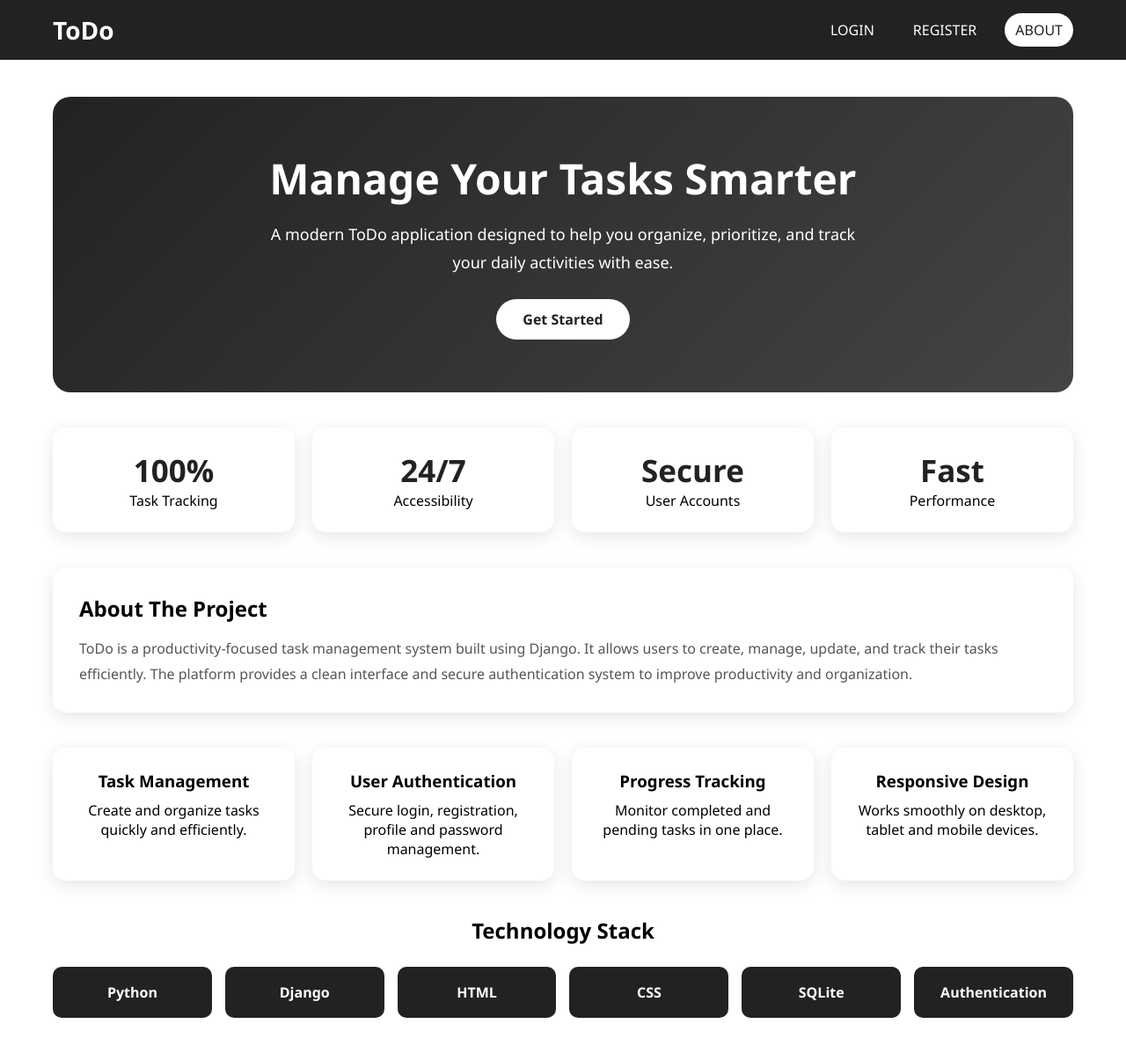
After one commit to nikunjhadiya/django-user-authentication, a Django app: page /auth/about/ in a window 1280 px wide. The commit adds this page. Shown: the whole page at 88% size. Run offline with Django 5.2, Linux system fonts and the light colour scheme.

Commit message:
Added forgot password, edit profile, logout functionality, about page and README updates

```diff
--- /dev/null
+++ b/authuser/templates/about.html
@@ -0,0 +1,83 @@
+{% extends "main.html" %} {% block content %}
+
+<div class="aboutcontainer">
+  <div class="abouthero">
+    <h1>Manage Your Tasks Smarter</h1>
+
+    <p>
+      A modern ToDo application designed to help you organize, prioritize, and
+      track your daily activities with ease.
+    </p>
+
+    <a href="{% url 'register' %}" class="aboutbtn"> Get Started </a>
+  </div>
+
+  <div class="aboutstats">
+    <div class="statcard">
+      <h2>100%</h2>
+      <p>Task Tracking</p>
+    </div>
+
+    <div class="statcard">
+      <h2>24/7</h2>
+      <p>Accessibility</p>
+    </div>
+
+    <div class="statcard">
+      <h2>Secure</h2>
+      <p>User Accounts</p>
+    </div>
+
+    <div class="statcard">
+      <h2>Fast</h2>
+      <p>Performance</p>
+    </div>
+  </div>
+
+  <div class="aboutsection">
+    <h2>About The Project</h2>
+
+    <p>
+      ToDo is a productivity-focused task management system built using Django.
+      It allows users to create, manage, update, and track their tasks
+      efficiently. The platform provides a clean interface and secure
+      authentication system to improve productivity and organization.
+    </p>
+  </div>
+
+  <div class="featuregrid">
+    <div class="featurecard">
+      <h3>Task Management</h3>
+      <p>Create and organize tasks quickly and efficiently.</p>
+    </div>
+
+    <div class="featurecard">
+      <h3>User Authentication</h3>
+      <p>Secure login, registration, profile and password management.</p>
+    </div>
+
+    <div class="featurecard">
+      <h3>Progress Tracking</h3>
+      <p>Monitor completed and pending tasks in one place.</p>
+    </div>
+
+    <div class="featurecard">
+      <h3>Responsive Design</h3>
+      <p>Works smoothly on desktop, tablet and mobile devices.</p>
+    </div>
+  </div>
+
+  <div class="techsection">
+    <h2>Technology Stack</h2>
+
+    <div class="techgrid">
+      <div class="techcard">Python</div>
+      <div class="techcard">Django</div>
+      <div class="techcard">HTML</div>
+      <div class="techcard">CSS</div>
+      <div class="techcard">SQLite</div>
+      <div class="techcard">Authentication</div>
+    </div>
+  </div>
+</div>
+{% endblock %}
--- a/authuser/templates/login.html
+++ b/authuser/templates/login.html
@@ -18,6 +18,9 @@
 
       <button type="submit">Login</button>
     </form>
+    <div class="forgetlink">
+      <a href="{% url 'forget_pasw' %}">Forgot Password?</a>
+    </div>
   </div>
 </div>
 
--- a/authuser/templates/profile.html
+++ b/authuser/templates/profile.html
@@ -33,9 +33,9 @@
       </div>
     </div>
     <div class="profilebuttons">
-      <button>Edit Profile</button>
+      <a href="{% url 'update' %}">Edit Profile</a>
       <a href="{% url 'reset_pasw' %}" class="profilebtn"> Change Password </a>
-      <button>Logout</button>
+      <a href="{% url 'logout_' %}">Logout</a>
     </div>
   </div>
 </div>
--- a/authuser/urls.py
+++ b/authuser/urls.py
@@ -1,5 +1,5 @@
 from django.urls import path
-from .views import register,login_,logout_,profile,reset_pasw
+from .views import register,login_,logout_,profile,reset_pasw,forget_pasw,update,about
 
 urlpatterns = [
     path('register/', register, name='register'),
@@ -7,5 +7,7 @@ urlpatterns = [
     path('logout_/', logout_, name='logout_'),
     path('profile/', profile, name='profile'),
     path('reset_pasw/', reset_pasw, name='reset_pasw'),
-
+    path('forget_pasw/', forget_pasw, name='forget_pasw'),
+    path('update/', update, name='update'),
+    path('about/', about, name='about'),
 ]
--- a/authuser/views.py
+++ b/authuser/views.py
@@ -95,3 +95,61 @@ def reset_pasw(request):
             return redirect('profile')
 
     return render(request,'reset_pasw.html')
+
+
+def forget_pasw(request):
+    if request.method == 'POST':
+
+        # Verify Username
+        if 'uname' in request.POST:
+            uname = request.POST['uname']
+            try:
+                user = User.objects.get(username=uname)
+                request.session['fp_user'] = user.username
+                return render(request,'forget_pasw.html',{'new': True})
+            except User.DoesNotExist:
+                messages.error(request,'User does not exist..!!')
+                return redirect('forget_pasw')
+
+        # Update Password
+        if 'new_password' in request.POST:
+            new_password = request.POST['new_password']
+            confirm_password = request.POST['confirm_password']
+            if new_password != confirm_password:
+                messages.error(request,'Passwords do not match..!!')
+                return render(request,'forget_pasw.html',{'new': True})
+            username = request.session.get('fp_user')
+
+            if not username:
+                messages.error(request,'Session expired..!!')
+                return redirect('forget_pasw')
+            u = User.objects.get(username=username)
+            u.set_password(new_password)
+            u.save()
+            del request.session['fp_user']
+            messages.success(request,'Password changed successfully..!')
+            return redirect('login_')
+    return render(request, 'forget_pasw.html')
+
+# update profile
+def update(request):
+    user = User.objects.get(username=request.user)
+    if request.method == 'POST':
+        user.first_name = request.POST['fname']
+        user.last_name = request.POST['lname']
+        user.email = request.POST['email']
+        user.save()
+        messages.success(request,'Profile updated successfully..!')
+        return redirect('profile')
+    return render(request,'update.html',{'data':user})
+
+
+# logout profile page
+def logout_(request):
+    logout(request)
+    messages.success(request, 'Logout successful..!!')
+    return redirect('login_')
+
+# about page
+def about(request):
+    return render(request,'about.html')
--- a/static/css/style.css
+++ b/static/css/style.css
@@ -127,6 +127,22 @@ nav {
     opacity: 0.9;
 }
 
+.forgetlink {
+    margin-top: 10px;
+    text-align: right;
+}
+
+.forgetlink a {
+    text-decoration: none;
+    color: #222;
+    font-size: 14px;
+    font-weight: 600;
+}
+
+.forgetlink a:hover {
+    text-decoration: underline;
+}
+
 /* Profile */
 
 .profilecontainer {
@@ -235,3 +251,183 @@ nav {
     border-color: #bfbfbf;
     /* transform: translateY(-2px); */
 }
+
+/* Update Profile */
+
+.updatecontainer {
+    width: 100%;
+    min-height: calc(100vh - 70px);
+    display: flex;
+    justify-content: center;
+    align-items: center;
+    padding: 20px;
+}
+
+.updatecard {
+    width: 450px;
+    max-width: 100%;
+    background: white;
+    padding: 25px;
+    border-radius: 12px;
+    box-shadow: 0px 5px 25px rgba(0, 0, 0, 0.15);
+}
+
+.updatecard h1 {
+    text-align: center;
+    margin-bottom: 20px;
+    color: #222;
+}
+
+.updatecard h4 {
+    text-align: center;
+    color: green;
+    margin-bottom: 10px;
+}
+
+.updatecard label {
+    display: block;
+    margin-bottom: 5px;
+    font-weight: 600;
+}
+
+.updatecard input {
+    width: 100%;
+    padding: 10px;
+    margin-bottom: 12px;
+    border: 1px solid #ddd;
+    border-radius: 6px;
+}
+
+.updatecard button {
+    width: 100%;
+    padding: 10px;
+    background: #222;
+    color: white;
+    border: none;
+    border-radius: 6px;
+    cursor: pointer;
+}
+
+.updatecard button:hover {
+    opacity: 0.9;
+}
+
+/* About Page */
+
+.aboutcontainer {
+    width: 100%;
+    max-width: 1200px;
+    margin: auto;
+    padding: 40px 20px;
+}
+
+.abouthero {
+    text-align: center;
+    padding: 60px 20px;
+    border-radius: 20px;
+    background: linear-gradient(135deg, #222, #444);
+    color: white;
+}
+
+.abouthero h1 {
+    font-size: 48px;
+    margin-bottom: 15px;
+}
+
+.abouthero p {
+    max-width: 700px;
+    margin: auto;
+    line-height: 1.8;
+    font-size: 18px;
+}
+
+.aboutbtn {
+    display: inline-block;
+    margin-top: 25px;
+    padding: 12px 30px;
+    background: white;
+    color: #222;
+    text-decoration: none;
+    border-radius: 30px;
+    font-weight: 600;
+}
+
+.aboutstats {
+    display: grid;
+    grid-template-columns: repeat(auto-fit, minmax(200px, 1fr));
+    gap: 20px;
+    margin-top: 40px;
+}
+
+.statcard {
+    background: white;
+    text-align: center;
+    padding: 25px;
+    border-radius: 15px;
+    box-shadow: 0 5px 20px rgba(0, 0, 0, 0.1);
+}
+
+.statcard h2 {
+    font-size: 35px;
+    color: #222;
+}
+
+.aboutsection {
+    margin-top: 40px;
+    background: white;
+    padding: 30px;
+    border-radius: 15px;
+    box-shadow: 0 5px 20px rgba(0, 0, 0, 0.1);
+}
+
+.aboutsection h2 {
+    margin-bottom: 15px;
+}
+
+.aboutsection p {
+    line-height: 1.8;
+    color: #555;
+}
+
+.featuregrid {
+    margin-top: 40px;
+    display: grid;
+    grid-template-columns: repeat(auto-fit, minmax(250px, 1fr));
+    gap: 20px;
+}
+
+.featurecard {
+    background: white;
+    padding: 25px;
+    border-radius: 15px;
+    text-align: center;
+    box-shadow: 0 5px 20px rgba(0, 0, 0, 0.1);
+}
+
+.featurecard h3 {
+    margin-bottom: 10px;
+}
+
+.techsection {
+    margin-top: 40px;
+}
+
+.techsection h2 {
+    text-align: center;
+    margin-bottom: 25px;
+}
+
+.techgrid {
+    display: grid;
+    grid-template-columns: repeat(auto-fit, minmax(180px, 1fr));
+    gap: 15px;
+}
+
+.techcard {
+    background: #222;
+    color: white;
+    text-align: center;
+    padding: 18px;
+    border-radius: 10px;
+    font-weight: 600;
+}
--- a/templates/nav.html
+++ b/templates/nav.html
@@ -31,7 +31,12 @@
       class="{% if request.path == '/auth/register/' %}active{% endif %}"
       >REGISTER</a
     >
-    <a href="">ABOUT</a>
+    <a
+      href="{% url 'about' %}"
+      class="{% if request.path == '/auth/about/' %}active{% endif %}"
+    >
+      ABOUT
+    </a>
     {% endif %}
   </div>
 </nav>
```
Also changed, not shown: authuser/templates/forget_pasw.html (added, +48 -0 lines), authuser/templates/update.html (added, +31 -0 lines), README.md.
